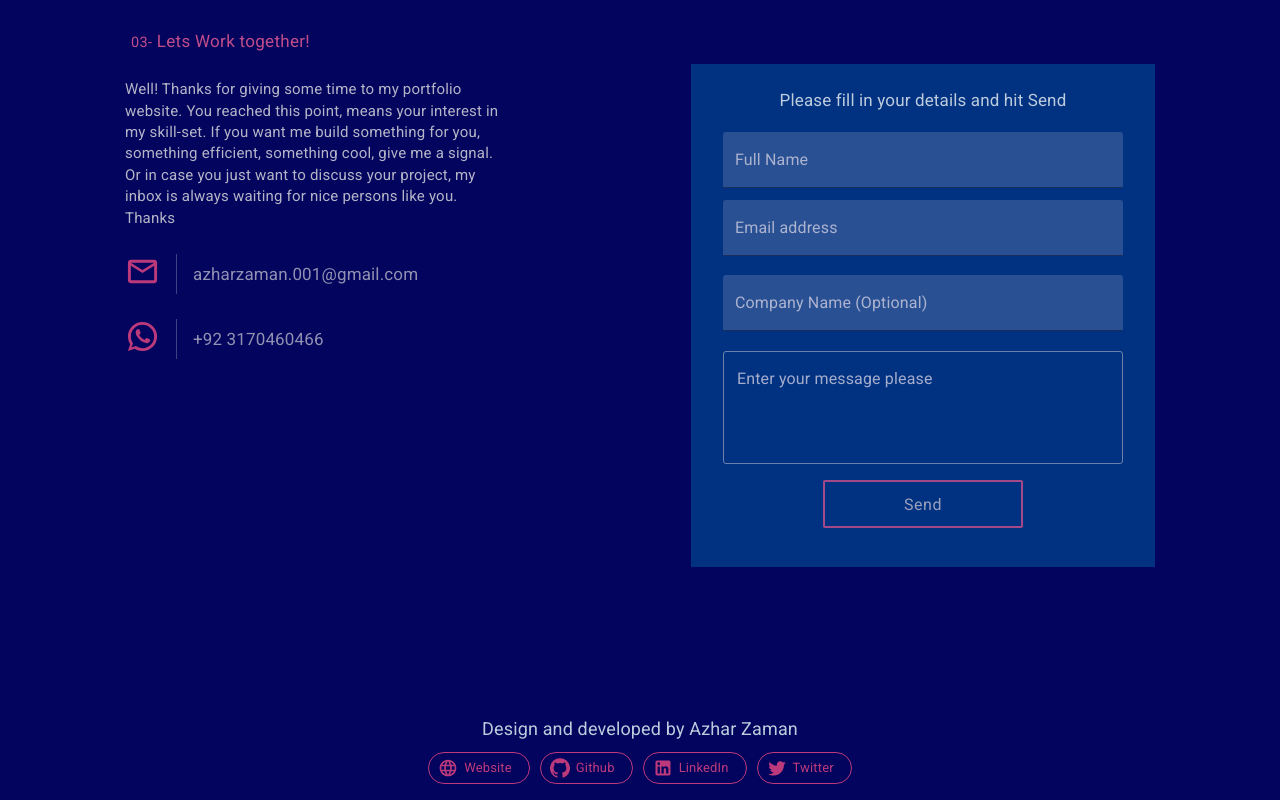
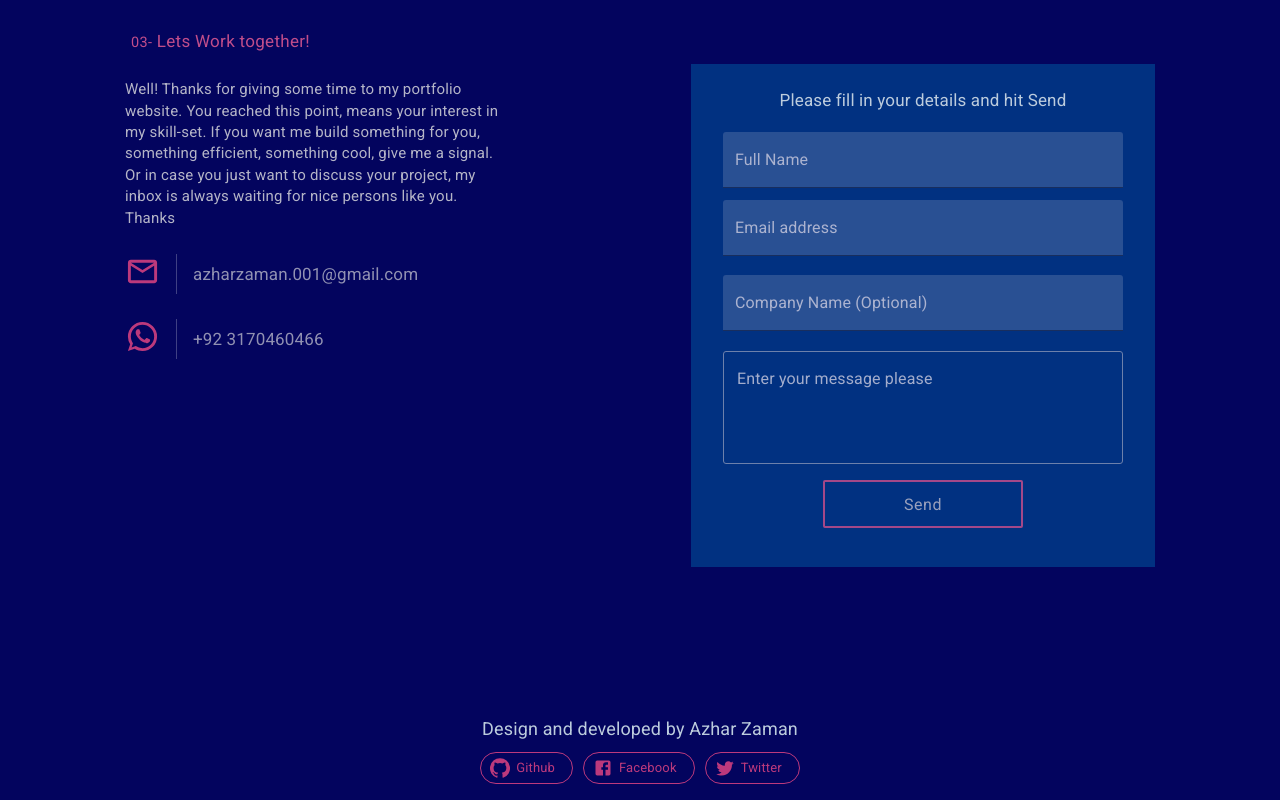
Before and after one commit to azharzaman1/personal-portfolio-website, a React (Create React App) app: page / in a window 1280 px wide. Shown: the part 4424-5224 px from the top of the page. Built offline with nearby package versions, Linux system fonts and the light colour scheme.

Commit message:
Revert "Adding Minor Fixes"
This reverts commit 4815160053fe20905b6764829aeb1bc4ffab2cc2.

```diff
--- a/src/Components/Footer/Footer.js
+++ b/src/Components/Footer/Footer.js
@@ -1,7 +1,7 @@
 import React from "react";
 import { Grid, makeStyles } from "@material-ui/core";
 import { Heading2, MuiChip } from "../../Mui/MuiComponents";
-import { GitHub, Language, LinkedIn, Twitter } from "@material-ui/icons";
+import { Facebook, GitHub, Twitter } from "@material-ui/icons";
 import "./Footer.css";
 
 const useStyles = makeStyles((theme) => ({
@@ -27,19 +27,14 @@ const Footer = () => {
         </Grid>
         <Grid item container justifyContent="center">
           <MuiChip
-            link="https://azharzaman.com"
-            title="Website"
-            icon={<Language fontSize="small" />}
-          />
-          <MuiChip
             link="https://github.com/azharzaman1"
             title="Github"
             icon={<GitHub fontSize="small" />}
           />
           <MuiChip
-            link="https://www.linkedin.com/in/azhar-zaman-06b454221"
-            title="LinkedIn"
-            icon={<LinkedIn fontSize="small" />}
+            link="https://web.facebook.com/DrAzharZaman1/"
+            title="Facebook"
+            icon={<Facebook fontSize="small" />}
           />
           <MuiChip
             link="https://twitter.com/DrAzharZaman"
--- a/src/Components/_files/__projects.js
+++ b/src/Components/_files/__projects.js
@@ -22,7 +22,7 @@ export const projects = [
     title: "Fully-featured Amazon clone (V1)",
     logo: assets.AmazonLogo,
     logoAlt: "Amazon Logo",
-    github: "https://github.com/azharzaman1/fullstack-amazon-clone",
+    github: "https://github.com/azharzaman1/covid-tracker",
     src: "https://azhar-amazonclone.ga/",
     desc: "I have recently completed Amazon Demo Clone build with React, with full eCommerce functionalities like add & remove to Cart, add address, Checkout Payment via Stripe, add products, add categories and much more. This Amazon clone is using Firebase firestore as realtime Database to store user details, addresses, order stats etc.",
     tech1: "reactjs",
@@ -38,7 +38,7 @@ export const projects = [
     logoAlt: "Azhar Logo",
     logoHeight: "37px",
     translateY: "08px",
-    github: "https://github.com/azharzaman1/personal-portfolio-website",
+    github: "https://github.com/azharzaman1/fullstack-amazon-clone",
     src: "https://azharzaman.com",
     desc: "This website is built with React with its descent UI. I have used CSS(SASS) for styling purposes. Making this website simple but expressive was my first priority. And I guess it meets all the requirements of elegant design website. There is always room for improvement. Your contribution would be a great favour.",
     tech1: "reactjs",
```
